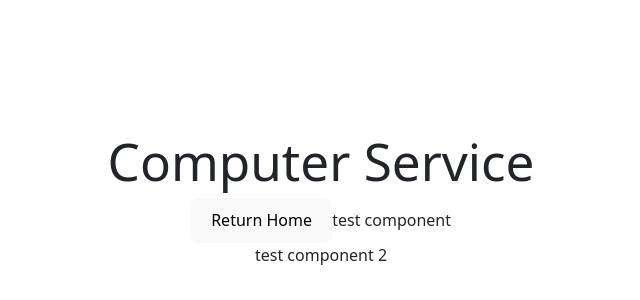
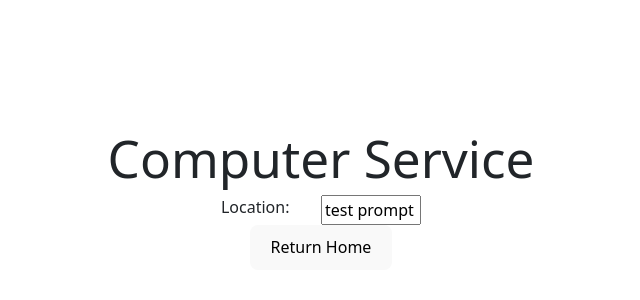
Before and after one commit to Landaman/softeng-framework-mqp, a React (Vite) app in the folder apps/frontend/: page /ServiceRequest in a window 1280 px wide. Shown: the part 200-500 px from the top of the page, without its empty margins (319-959 px from the left). Built offline with nearby package versions, Linux system fonts and the light colour scheme; the HTML template or start-up script is replaced by a standard one.

Commit message:
working editable field

```diff
--- a/apps/frontend/src/ServiceRequest.tsx
+++ b/apps/frontend/src/ServiceRequest.tsx
@@ -1,14 +1,25 @@
+import {ChangeEvent, useState} from 'react';
+
 function ServiceRequest() {
-  return (
+
+    const [inputText, setInputText] = useState("test prompt");
+
+    function handleInput(e: ChangeEvent<HTMLInputElement>) {
+        setInputText(e.target.value);
+    }
+
+    return (
     <>
       <h1>Computer Service</h1>
+        <div className="label-container">
+            <label>Location:</label>
+            <input value={inputText} onChange={handleInput} />
+        </div>
+        <div>
       <a href={`/`}>
         <button className={"button"}>Return Home</button>
       </a>
-      <text>
-        test component
-        <div>test component 2</div>
-      </text>
+        </div>
     </>
   );
 }
--- a/apps/frontend/src/index.css
+++ b/apps/frontend/src/index.css
@@ -36,6 +36,21 @@ h1 {
   line-height: 1.1;
 }
 
+label {
+
+}
+
+input {
+  width: 100px;
+}
+
+.label-container {
+  display: flex;
+  justify-content: space-between;
+  width: 200px;
+  margin: 0 auto;
+}
+
 button {
   border-radius: 8px;
   border: 1px solid transparent;
```
